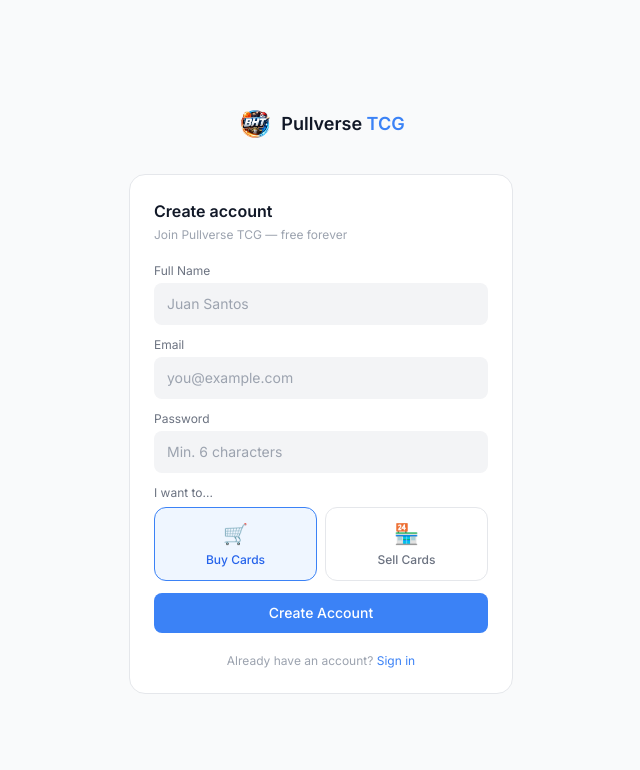
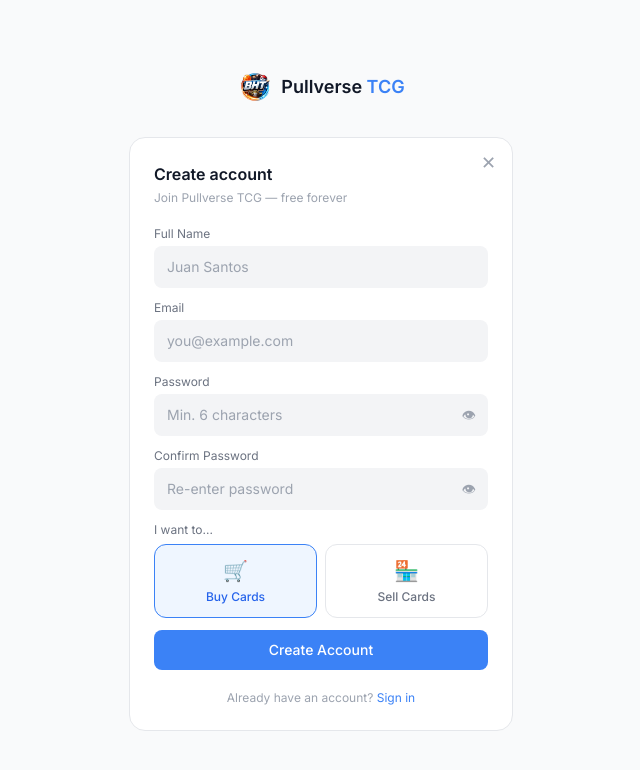
Before and after one commit to FakRon-del/trading-card-shop, a Next.js app in the folder apps/frontend/: page /register in a window 1280 px wide. Shown: the top 770 px of the page, without its empty margins (319-959 px from the left). Built offline with nearby package versions, Linux system fonts and the light colour scheme.

Commit message:
quick fixes: back button, password confirm, cart notification

```diff
--- a/apps/frontend/app/components/AddToCartButton.tsx
+++ b/apps/frontend/app/components/AddToCartButton.tsx
@@ -26,13 +26,11 @@ export default function AddToCartButton({ listing, card, ownerId }: Props) {
     const userStr = localStorage.getItem('user')
     if (!userStr) { router.push('/register'); return }
 
-    // Block seller from buying own listing
     if (ownerId && JSON.parse(userStr).id === ownerId) {
       alert('You cannot add your own listing to cart.')
       return
     }
 
-    // Get existing cart
     const existing = localStorage.getItem('cart')
     const cart = existing ? JSON.parse(existing) : []
 
@@ -52,7 +50,7 @@ export default function AddToCartButton({ listing, card, ownerId }: Props) {
 
     localStorage.setItem('cart', JSON.stringify(cart))
     setAdded(true)
-    setTimeout(() => setAdded(false), 1500)
+    setTimeout(() => setAdded(false), 2000)
   }
 
   return (
@@ -66,7 +64,7 @@ export default function AddToCartButton({ listing, card, ownerId }: Props) {
           ? 'bg-gray-200 dark:bg-gray-700 text-gray-400 cursor-not-allowed'
           : 'bg-blue-500 hover:bg-blue-600 text-white'
       }`}>
-      {added ? '✓ Added!' : listing.stock === 0 ? 'Out of Stock' : 'Add to Cart'}
+      {added ? `✓ ${card.name} added!` : listing.stock === 0 ? 'Out of Stock' : 'Add to Cart'}
     </button>
   )
 }
--- a/apps/frontend/app/login/page.tsx
+++ b/apps/frontend/app/login/page.tsx
@@ -8,6 +8,7 @@ export default function LoginPage() {
   const router = useRouter()
   const [email, setEmail] = useState('')
   const [password, setPassword] = useState('')
+  const [showPassword, setShowPassword] = useState(false)
   const [error, setError] = useState('')
   const [loading, setLoading] = useState(false)
 
@@ -36,8 +37,6 @@ export default function LoginPage() {
 
   return (
     <main className="min-h-screen bg-gray-50 dark:bg-gray-950 flex flex-col items-center justify-center px-4">
-
-      {/* Logo */}
       <Link href="/" className="flex items-center gap-2 mb-8">
         <img src="/logo.png" alt="Pullverse TCG" className="w-9 h-9 object-contain" />
         <span className="font-semibold text-gray-900 dark:text-white text-lg">
@@ -45,7 +44,13 @@ export default function LoginPage() {
         </span>
       </Link>
 
-      <div className="w-full max-w-sm bg-white dark:bg-gray-900 rounded-2xl border border-gray-200 dark:border-gray-800 p-6">
+      <div className="w-full max-w-sm bg-white dark:bg-gray-900 rounded-2xl border border-gray-200 dark:border-gray-800 p-6 relative">
+        <button
+          onClick={() => router.back()}
+          className="absolute top-4 right-4 text-gray-400 hover:text-gray-600 dark:hover:text-gray-200 text-lg leading-none"
+          aria-label="Go back"
+        >✕</button>
+
         <h1 className="text-base font-semibold text-gray-900 dark:text-white mb-1">Welcome back</h1>
         <p className="text-xs text-gray-400 mb-5">Sign in to your Pullverse TCG account</p>
 
@@ -66,11 +71,17 @@ export default function LoginPage() {
           </div>
           <div>
             <label className="text-xs text-gray-500 dark:text-gray-400 block mb-1">Password</label>
-            <input
-              type="password" value={password} onChange={e => setPassword(e.target.value)} required
-              className="w-full bg-gray-100 dark:bg-gray-800 border border-transparent focus:border-blue-500 text-gray-900 dark:text-white rounded-lg px-3 py-2.5 text-sm outline-none transition-colors"
-              placeholder="••••••••"
-            />
+            <div className="relative">
+              <input
+                type={showPassword ? 'text' : 'password'} value={password} onChange={e => setPassword(e.target.value)} required
+                className="w-full bg-gray-100 dark:bg-gray-800 border border-transparent focus:border-blue-500 text-gray-900 dark:text-white rounded-lg px-3 py-2.5 pr-10 text-sm outline-none transition-colors"
+                placeholder="••••••••"
+              />
+              <button type="button" onClick={() => setShowPassword(!showPassword)}
+                className="absolute right-3 top-1/2 -translate-y-1/2 text-gray-400 hover:text-gray-600 text-sm">
+                {showPassword ? '🙈' : '👁'}
+              </button>
+            </div>
           </div>
           <button type="submit" disabled={loading}
             className="w-full bg-blue-500 hover:bg-blue-600 disabled:bg-blue-300 text-white font-medium py-2.5 rounded-lg transition-colors text-sm mt-1">
--- a/apps/frontend/app/register/page.tsx
+++ b/apps/frontend/app/register/page.tsx
@@ -9,12 +9,19 @@ export default function RegisterPage() {
   const [name, setName] = useState('')
   const [email, setEmail] = useState('')
   const [password, setPassword] = useState('')
+  const [confirmPassword, setConfirmPassword] = useState('')
+  const [showPassword, setShowPassword] = useState(false)
+  const [showConfirm, setShowConfirm] = useState(false)
   const [role, setRole] = useState<'BUYER' | 'SELLER'>('BUYER')
   const [error, setError] = useState('')
   const [loading, setLoading] = useState(false)
 
   const handleSubmit = async (e: React.FormEvent) => {
     e.preventDefault()
+    if (password !== confirmPassword) {
+      setError('Passwords do not match.')
+      return
+    }
     setLoading(true)
     setError('')
     try {
@@ -38,8 +45,6 @@ export default function RegisterPage() {
 
   return (
     <main className="min-h-screen bg-gray-50 dark:bg-gray-950 flex flex-col items-center justify-center px-4 py-8">
-
-      {/* Logo */}
       <Link href="/" className="flex items-center gap-2 mb-8">
         <img src="/logo.png" alt="Pullverse TCG" className="w-9 h-9 object-contain" />
         <span className="font-semibold text-gray-900 dark:text-white text-lg">
@@ -47,7 +52,13 @@ export default function RegisterPage() {
         </span>
       </Link>
 
-      <div className="w-full max-w-sm bg-white dark:bg-gray-900 rounded-2xl border border-gray-200 dark:border-gray-800 p-6">
+      <div className="w-full max-w-sm bg-white dark:bg-gray-900 rounded-2xl border border-gray-200 dark:border-gray-800 p-6 relative">
+        <button
+          onClick={() => router.back()}
+          className="absolute top-4 right-4 text-gray-400 hover:text-gray-600 dark:hover:text-gray-200 text-lg leading-none"
+          aria-label="Go back"
+        >✕</button>
+
         <h1 className="text-base font-semibold text-gray-900 dark:text-white mb-1">Create account</h1>
         <p className="text-xs text-gray-400 mb-5">Join Pullverse TCG — free forever</p>
 
@@ -76,14 +87,38 @@ export default function RegisterPage() {
           </div>
           <div>
             <label className="text-xs text-gray-500 dark:text-gray-400 block mb-1">Password</label>
-            <input
-              type="password" value={password} onChange={e => setPassword(e.target.value)} required minLength={6}
-              className="w-full bg-gray-100 dark:bg-gray-800 border border-transparent focus:border-blue-500 text-gray-900 dark:text-white rounded-lg px-3 py-2.5 text-sm outline-none transition-colors"
-              placeholder="Min. 6 characters"
-            />
+            <div className="relative">
+              <input
+                type={showPassword ? 'text' : 'password'} value={password} onChange={e => setPassword(e.target.value)} required minLength={6}
+                className="w-full bg-gray-100 dark:bg-gray-800 border border-transparent focus:border-blue-500 text-gray-900 dark:text-white rounded-lg px-3 py-2.5 pr-10 text-sm outline-none transition-colors"
+                placeholder="Min. 6 characters"
+              />
+              <button type="button" onClick={() => setShowPassword(!showPassword)}
+                className="absolute right-3 top-1/2 -translate-y-1/2 text-gray-400 hover:text-gray-600 text-sm">
+                {showPassword ? '🙈' : '👁'}
+              </button>
+            </div>
+          </div>
+          <div>
+            <label className="text-xs text-gray-500 dark:text-gray-400 block mb-1">Confirm Password</label>
+            <div className="relative">
+              <input
+                type={showConfirm ? 'text' : 'password'} value={confirmPassword} onChange={e => setConfirmPassword(e.target.value)} required
+                className={`w-full bg-gray-100 dark:bg-gray-800 border focus:border-blue-500 text-gray-900 dark:text-white rounded-lg px-3 py-2.5 pr-10 text-sm outline-none transition-colors ${
+                  confirmPassword && confirmPassword !== password ? 'border-red-400' : 'border-transparent'
+                }`}
+                placeholder="Re-enter password"
+              />
+              <button type="button" onClick={() => setShowConfirm(!showConfirm)}
+                className="absolute right-3 top-1/2 -translate-y-1/2 text-gray-400 hover:text-gray-600 text-sm">
+                {showConfirm ? '🙈' : '👁'}
+              </button>
+            </div>
+            {confirmPassword && confirmPassword !== password && (
+              <p className="text-xs text-red-500 mt-1">Passwords do not match</p>
+            )}
           </div>
 
-          {/* Role picker */}
           <div>
             <label className="text-xs text-gray-500 dark:text-gray-400 block mb-1.5">I want to...</label>
             <div className="grid grid-cols-2 gap-2">
```
